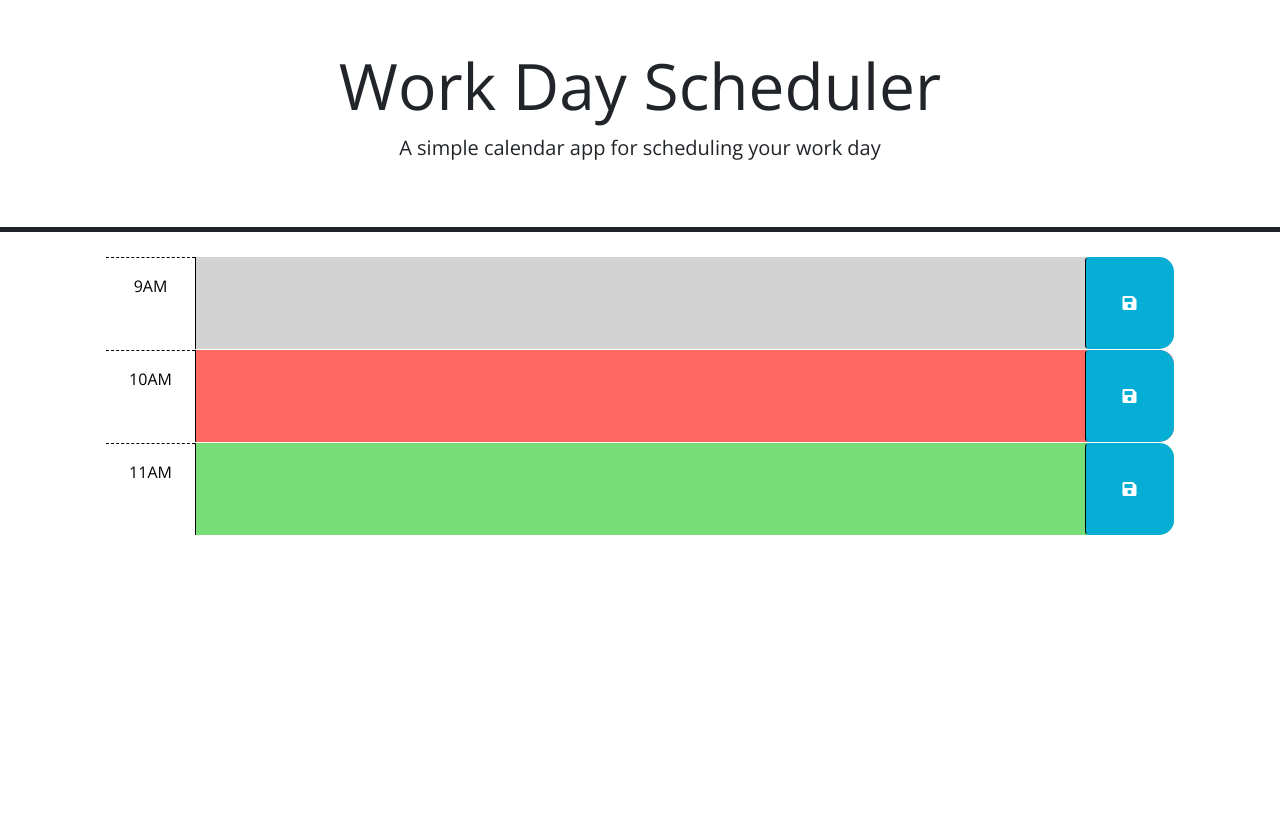
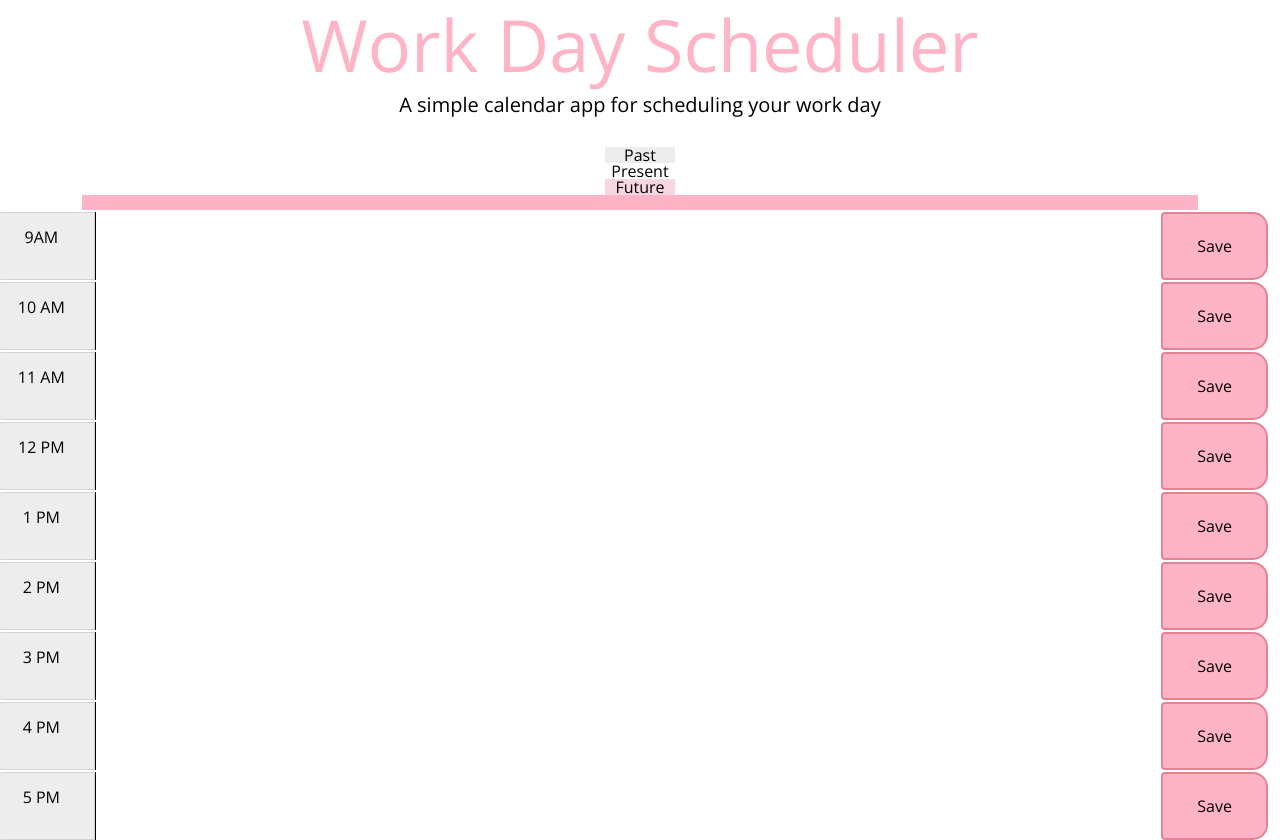
Before and after one commit to ltram16/Scheduler, a plain HTML site: page index.html in a window 1280 px wide. Before the commit the page ends 800 px from the top, so only its background shows below. Drawn offline with nearby package versions, Linux system fonts and the light colour scheme; files that its build step writes are made by us from their sources.

Commit message:
added all time blocks and some css

```diff
--- a/Assets/style.css
+++ b/Assets/style.css
@@ -1,6 +1,7 @@
 body {
   font-family: 'Open Sans', sans-serif;
   font-size: 16px;
+  line-height: 1;
 }
 
 textarea {
@@ -10,6 +11,20 @@ textarea {
   color: #000000;
   border-left: 1px solid black;
   padding: 10px;
+}
+
+.jumbotron {
+  background-color: transparent;
+  color: black;
+  border-radius: 0;
+  border-bottom: 15px solid #FFB3C6;
+  text-align: center;
+}
+
+.display-3 {
+  color: #FFB3C6;
+  font-size: 4.5em;
+  line-height: 1.2;
 }
 
 .description {
@@ -25,35 +40,47 @@ textarea {
 }
 
 .hour {
-  background-color: #ffffff;
+  background-color: #EDEDED;
   color: #000000;
-  border-top: 1px dashed #000000;
+  border-top: 1px solid #EDEDED;
+  border: 1px solid lightgrey;
+  border-top-left-radius: 15px;
+  border-bottom-left-radius: 15px;
 }
 
 .past {
-  background-color: #d3d3d3;
-  color: white;
+  background-color: #EDEDED;
+  color: black;
+  margin: auto;
+  max-width: 70px;
 }
 
 .present {
-  background-color: #ff6961;
-  color: white;
+  background-color: white;
+  color: black;
+  margin: auto;
+  max-width: 70px;
 }
 
 .future {
-  background-color: #77dd77;
-  color: white;
+  background-color: #F7D6E0;
+  color: black;
+  margin: auto;
+  max-width: 70px;
 }
 
 .saveBtn {
-  border-left: 1px solid black;
+  border-left: 2px solid black;
   border-top-right-radius: 15px;
   border-bottom-right-radius: 15px;
-  background-color: #06aed5;
-  color: white;
+  background-color: #FFB3C6;
+  color: black;
+  border: 2px solid rgb(230, 131, 147);
 }
 
-.saveBtn i:hover {
+.saveBtn:hover {
   font-size: 20px;
   transition: all 0.3s ease-in-out;
+  background-color: #FFB3C6;
+  border: 2px solid white;
 }
--- a/index.html
+++ b/index.html
@@ -18,17 +18,29 @@
       href="https://fonts.googleapis.com/css?family=Open+Sans&display=swap"
       rel="stylesheet"
     />
-    <link rel="stylesheet" href="style.css" />
+    <link rel="stylesheet" href="./Assets/style.css" />
     <title>Work Day Scheduler</title>
   </head>
 
-  <body>
-    <header class="p-5 mb-4 border-5 border-bottom border-dark text-center">
+  <body class="background">
+    <div class="container">
+    <header class="jumbotron">
+      <div class="row">
       <h1 class="display-3">Work Day Scheduler</h1>
       <p class="lead">A simple calendar app for scheduling your work day</p>
       <p id="currentDay" class="lead"></p>
+      </div>
+      <div class="past">
+        Past
+      </div>
+      <div class="present">
+        Present
+      </div>
+      <div class="future">
+        Future
+      </div>
     </header>
-    <div class="container-lg px-5">
+    </div>
       <!-- Use class for "past", "present", and "future" to apply styles to the
         time-block divs accordingly. The javascript will need to do this by
         adding/removing these classes on each div by comparing the hour in the
@@ -39,31 +51,77 @@
         code is implemented.
         -->
 
-      <!-- Example of a past time block. The "past" class adds a gray background color. -->
-      <div id="hour-9" class="row time-block past">
+      <!-- Time blocks go here -->
+      <div class="row">
+      <div id="hour-9" class="row time-block">
         <div class="col-2 col-md-1 hour text-center py-3">9AM</div>
         <textarea class="col-8 col-md-10 description" rows="3"> </textarea>
-        <button class="btn saveBtn col-2 col-md-1" aria-label="save">
-          <i class="fas fa-save" aria-hidden="true"></i>
-        </button>
+        <button class="btn saveBtn col-2 col-md-1">Save</button>
+      </div>
       </div>
 
-      <!-- Example of a a present time block. The "present" class adds a red background color. -->
-      <div id="hour-10" class="row time-block present">
-        <div class="col-2 col-md-1 hour text-center py-3">10AM</div>
+      <div class="row">
+      <div id="hour-10" class="row time-block">
+        <div class="col-2 col-md-1 hour text-center py-3">10 AM</div>
         <textarea class="col-8 col-md-10 description" rows="3"> </textarea>
-        <button class="btn saveBtn col-2 col-md-1" aria-label="save">
-          <i class="fas fa-save" aria-hidden="true"></i>
-        </button>
+        <button class="btn saveBtn col-2 col-md-1">Save</button>
+      </div>
       </div>
 
-      <!-- Example of a future time block. The "future" class adds a green background color. -->
-      <div id="hour-11" class="row time-block future">
-        <div class="col-2 col-md-1 hour text-center py-3">11AM</div>
+      <div class="row">
+      <div id="hour-11" class="row time-block">
+        <div class="col-2 col-md-1 hour text-center py-3">11 AM</div>
         <textarea class="col-8 col-md-10 description" rows="3"> </textarea>
-        <button class="btn saveBtn col-2 col-md-1" aria-label="save">
-          <i class="fas fa-save" aria-hidden="true"></i>
-        </button>
+        <button class="btn saveBtn col-2 col-md-1">Save</button>
+      </div>
+      </div>
+
+      <div class="row">
+      <div id="hour-12" class="row time-block">
+        <div class="col-2 col-md-1 hour text-center py-3">12 PM</div>
+        <textarea class="col-8 col-md-10 description" rows="3"> </textarea>
+        <button class="btn saveBtn col-2 col-md-1">Save</button>
+      </div>
+      </div>
+
+      <div class="row">
+      <div id="hour-1" class="row time-block">
+        <div class="col-2 col-md-1 hour text-center py-3">1 PM</div>
+        <textarea class="col-8 col-md-10 description" rows="3"> </textarea>
+        <button class="btn saveBtn col-2 col-md-1">Save</button>
+      </div>
+      </div>
+
+      <div class="row">
+      <div id="hour-2" class="row time-block">
+        <div class="col-2 col-md-1 hour text-center py-3">2 PM</div>
+        <textarea class="col-8 col-md-10 description" rows="3"> </textarea>
+        <button class="btn saveBtn col-2 col-md-1">Save</button>
+      </div>
+      </div>
+
+      <div class="row">
+      <div id="hour-3" class="row time-block">
+        <div class="col-2 col-md-1 hour text-center py-3">3 PM</div>
+        <textarea class="col-8 col-md-10 description" rows="3"> </textarea>
+        <button class="btn saveBtn col-2 col-md-1">Save</button>
+      </div>
+      </div>
+
+      <div class="row">
+      <div id="hour-4" class="row time-block">
+        <div class="col-2 col-md-1 hour text-center py-3">4 PM</div>
+        <textarea class="col-8 col-md-10 description" rows="3"> </textarea>
+        <button class="btn saveBtn col-2 col-md-1">Save</button>
+      </div>
+      </div>
+
+      <div class="row">
+      <div id="hour-5" class="row time-block">
+        <div class="col-2 col-md-1 hour text-center py-3">5 PM</div>
+        <textarea class="col-8 col-md-10 description" rows="3"> </textarea>
+        <button class="btn saveBtn col-2 col-md-1">Save</button>
+      </div>
       </div>
 
     <script src="https://code.jquery.com/jquery-3.4.1.min.js"></script>
@@ -73,6 +131,6 @@
       crossorigin="anonymous"
     ></script>
 
-    <script src="script.js"></script>
+    <script src="./Assets/script.js"></script>
   </body>
 </html>
```
